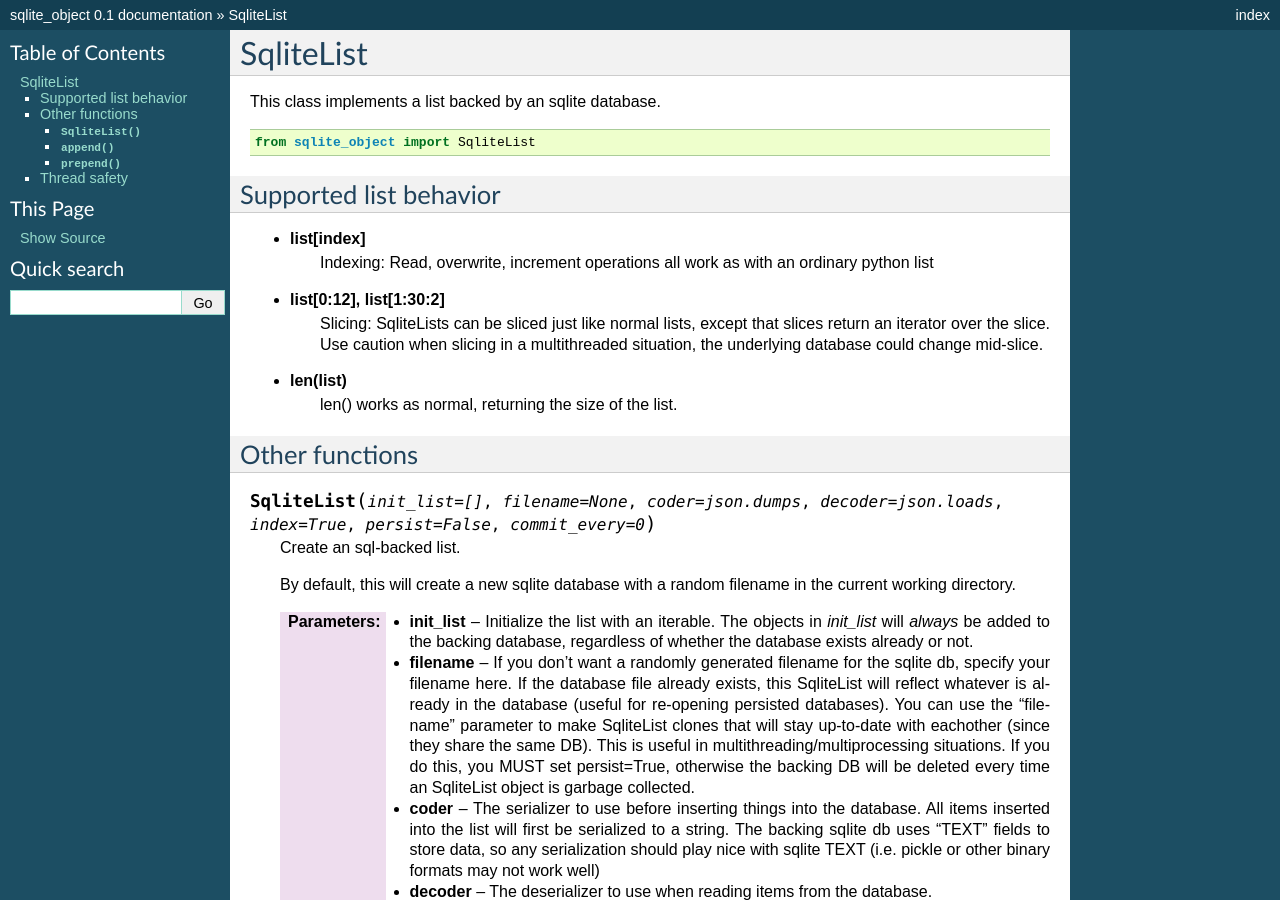
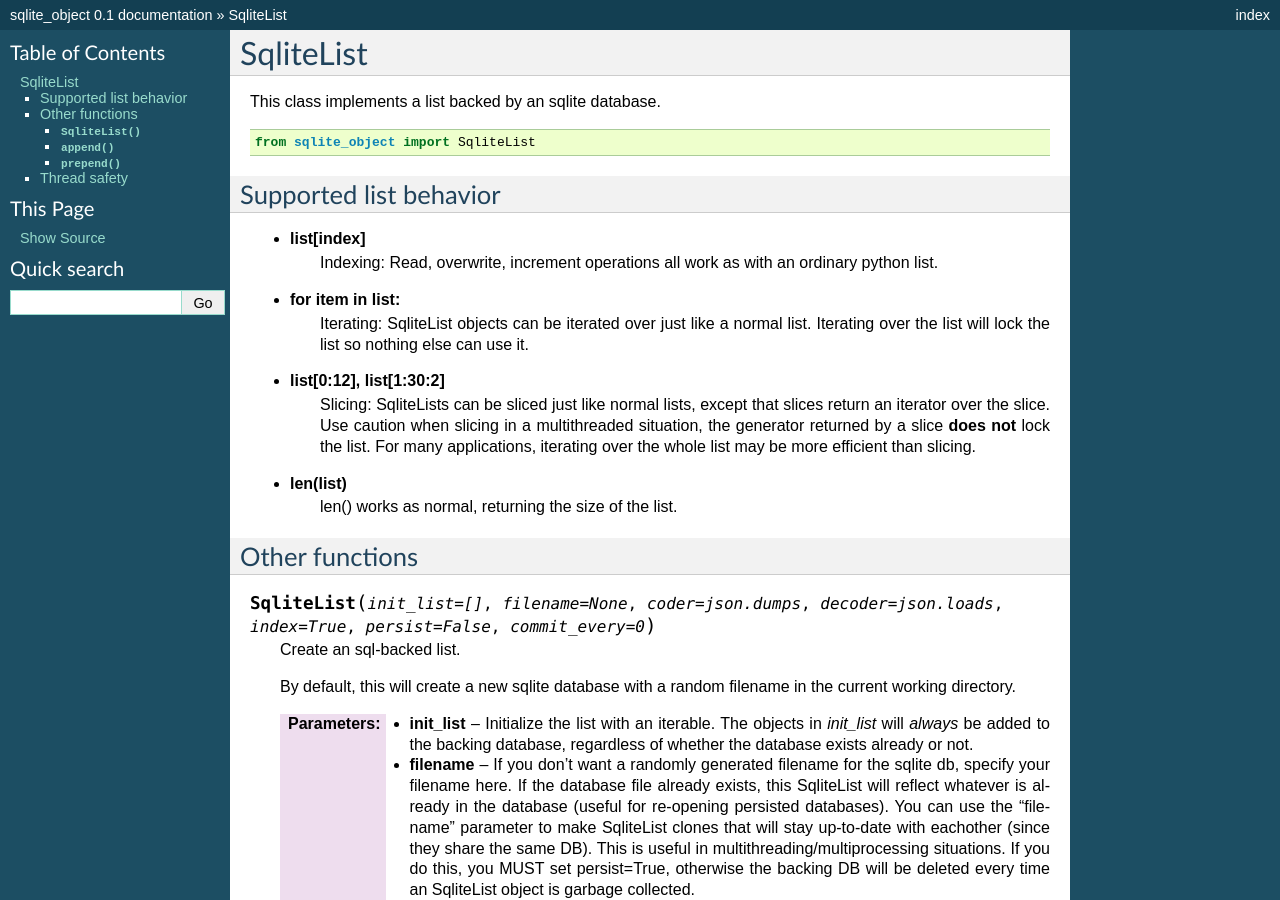
Before and after one commit to hospadar/sqlite_object, a Sphinx documentation site: the page built from docs/sqlite_list.rst, in a window 1280 px wide and 900 px high. Built offline with Sphinx 7.4.7, drawn with Linux system fonts in a browser that asks for light colours.

Commit message:
Updates to docs

```diff
--- a/docs/sqlite_list.rst
+++ b/docs/sqlite_list.rst
@@ -15,12 +15,18 @@ Supported list behavior
 
 - **list[index]**
     Indexing:
-    Read, overwrite, increment operations all work as with an ordinary python list
+    Read, overwrite, increment operations all work as with an ordinary python list.
+
+- **for item in list:**
+    Iterating:
+    SqliteList objects can be iterated over just like a normal list.  Iterating over the list will lock the list so nothing else can use it.
 
 -  **list[0:12], list[1:30:2]**
     Slicing:
     SqliteLists can be sliced just like normal lists, except that slices return an iterator over the slice.
-    Use caution when slicing in a multithreaded situation, the underlying database could change mid-slice.
+    Use caution when slicing in a multithreaded situation, the generator returned by a slice **does not** lock the list.
+    For many applications, iterating over the whole list may be more efficient than slicing.
+
 
 - **len(list)**
     len() works as normal, returning the size of the list.
```
